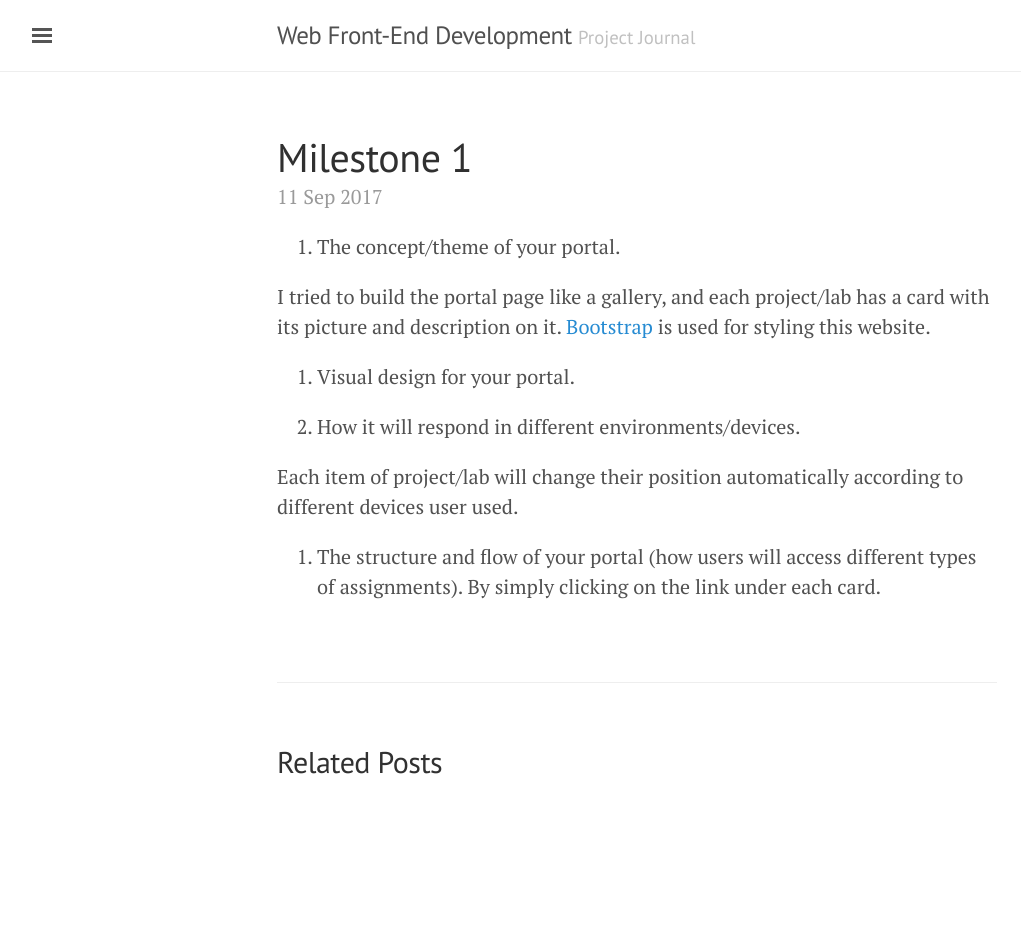
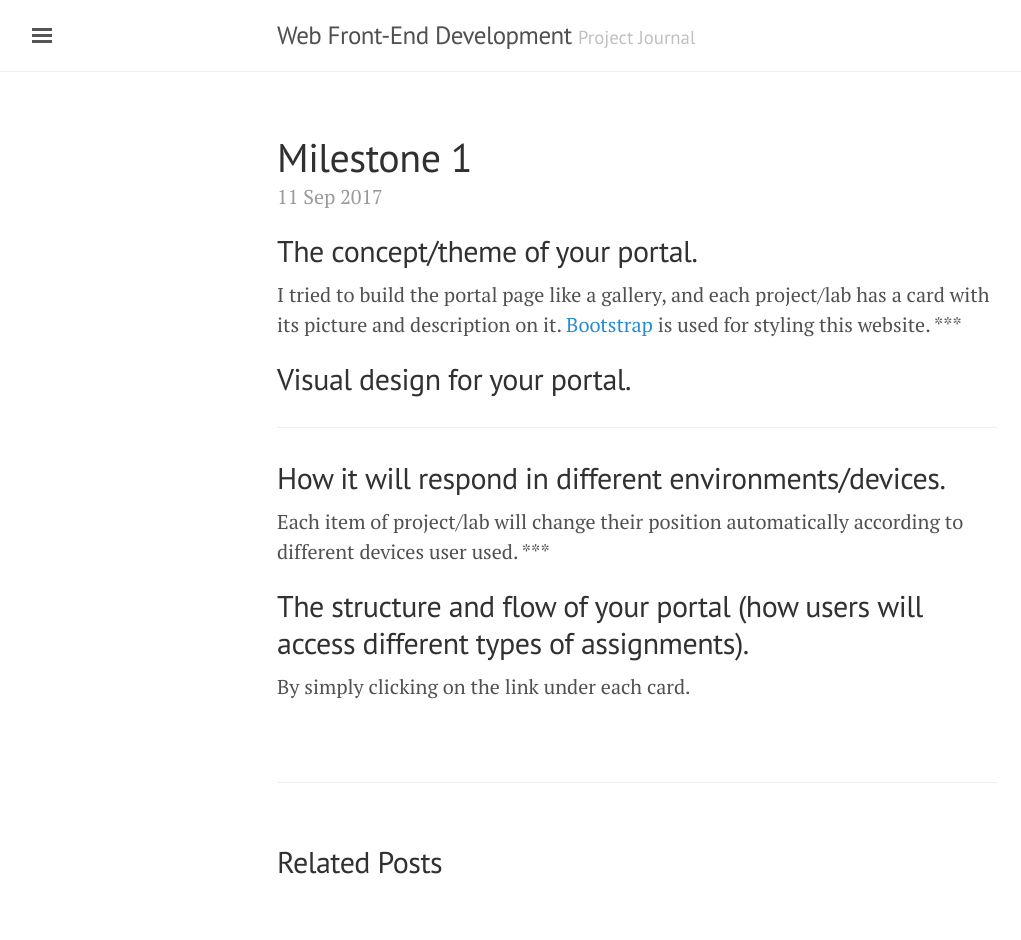
Before and after one commit to LiangjunSong/liangjunsong.github.io, a Jekyll site: the page built from _posts/2017-09-11-milestone-1.md, in a window 1280 px wide. Shown: the whole page, without its empty margins (3-1024 px from the left). Built offline with Jekyll 4.4.1, drawn with Linux system fonts in a browser that asks for light colours; before the commit the page ends 900 px from its top, so only the background shows below that; part of the change alters nothing that is shown.

```diff
--- a/_posts/2017-09-11-milestone-1.md
+++ b/_posts/2017-09-11-milestone-1.md
@@ -3,15 +3,16 @@ layout: post
 title: Milestone 1
 ---
 
-1. The concept/theme of your portal.
+## The concept/theme of your portal.
 
 I tried to build the portal page like a gallery, and each project/lab has a card with its picture and description on it. [Bootstrap](http://getbootstrap.com/) is used for styling this website.
-
-2. Visual design for your portal.
-
-3. How it will respond in different environments/devices.
+***
+## Visual design for your portal.
+***
+## How it will respond in different environments/devices.
 
 Each item of project/lab will change their position automatically according to different devices user used.
+***
+## The structure and flow of your portal (how users will access different types of assignments).
 
-4. The structure and flow of your portal (how users will access different types of assignments).
 By simply clicking on the link under each card.
```
